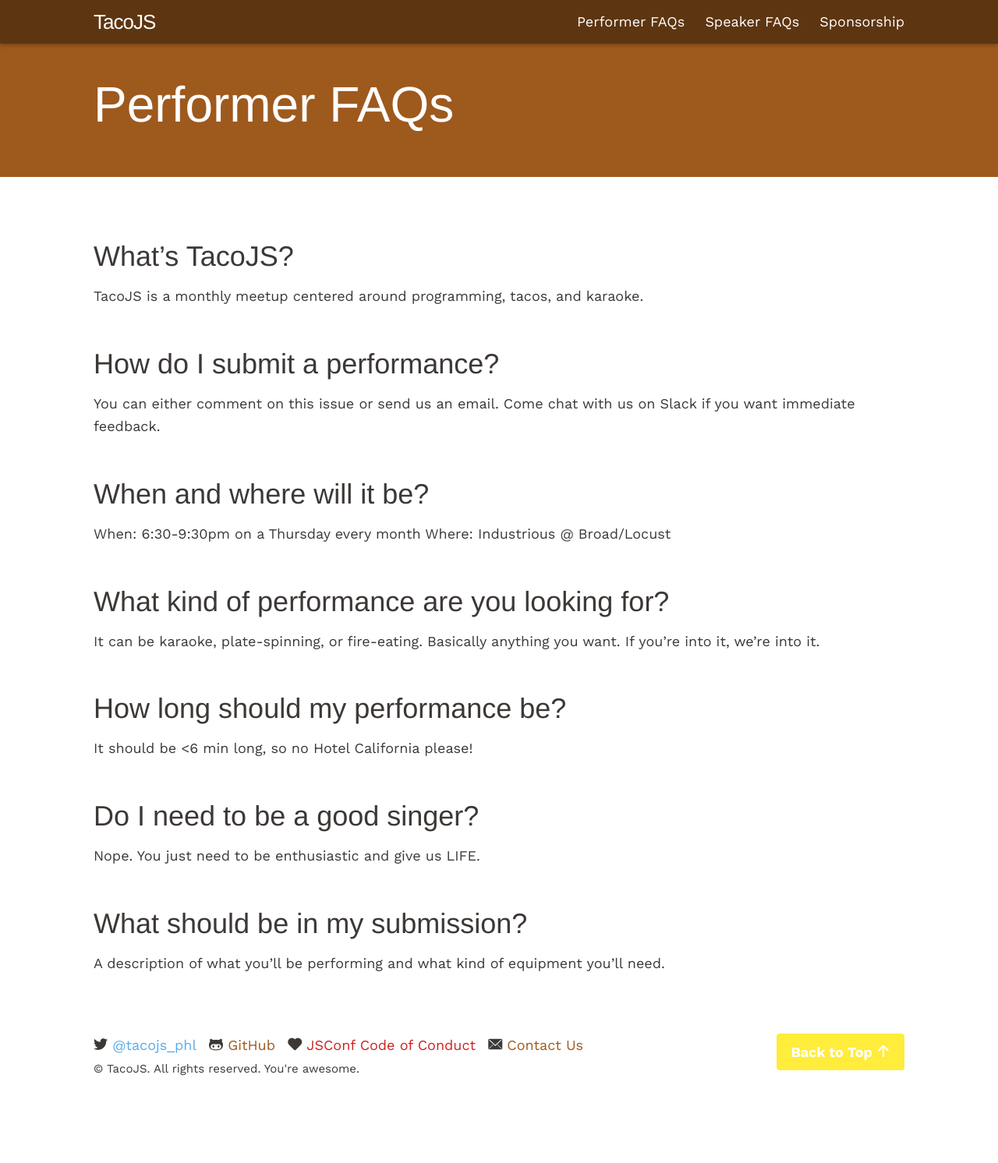
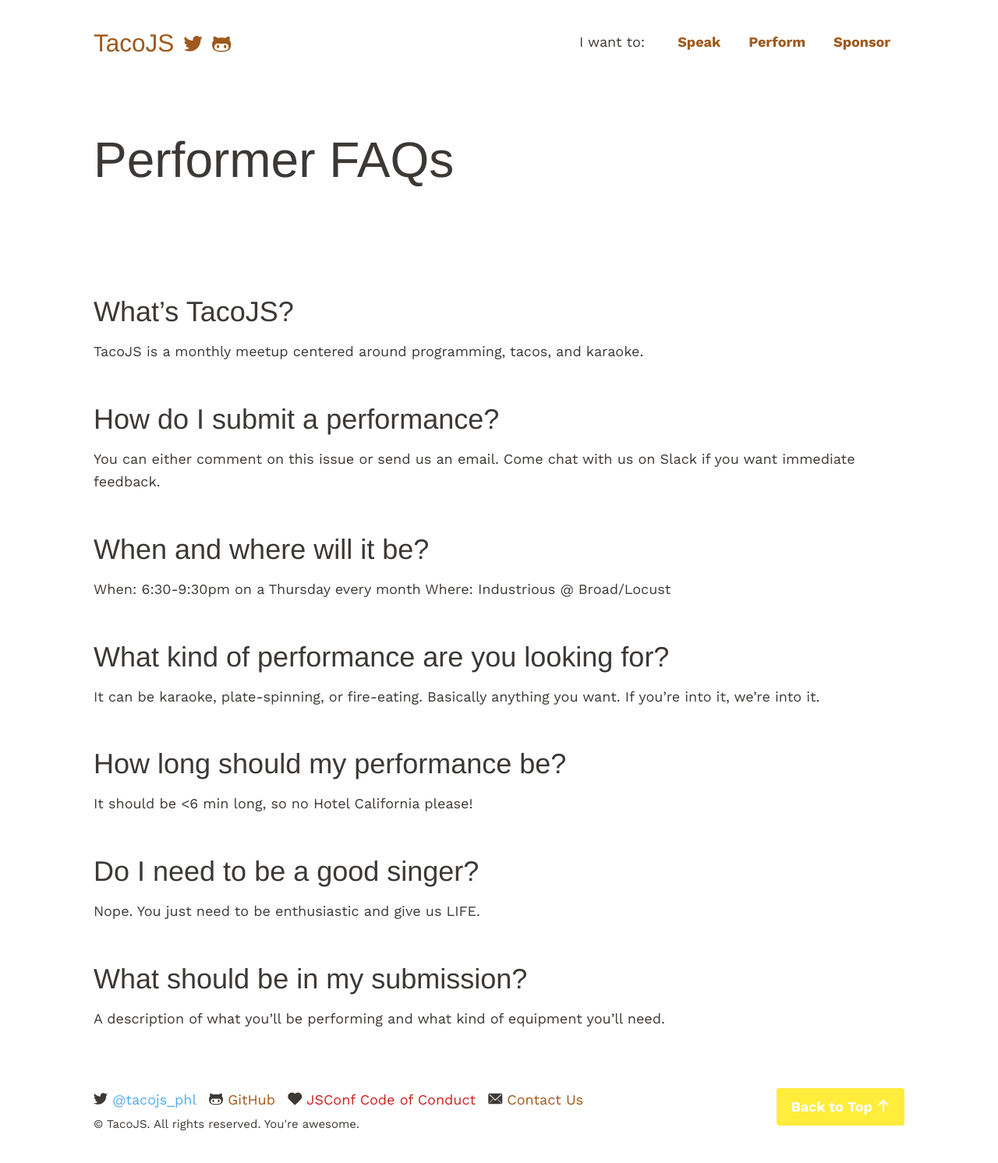
Before and after one commit to TacoJS/tacojs.github.io, a Jekyll site: the page built from pages/performers.md, in a window 1280 px wide. Shown: the whole page at 78% size. Built offline with Jekyll 4.4.1, drawn with Linux system fonts in a browser that asks for light colours; nearby versions of some CDN libraries; some web fonts are replaced; before the commit the page ends 1421 px from its top, so only the background shows below that.

Commit message:
Revamp navigation

```diff
--- a/_includes/header.html
+++ b/_includes/header.html
@@ -1,29 +1,20 @@
 <span id="top"></span>
 
-<div id="navigation">
-
+<section class="nav" id="navigation">
   <container>
-
-    <a class="site-title" href="{{ site.baseurl }}/">{{ site.title }}</a>
-
-    <nav class="site-nav">
-      <a href="#" class="menu-icon">
-        <svg viewBox="0 0 18 15">
-          <path fill="#424242" d="M18,1.484c0,0.82-0.665,1.484-1.484,1.484H1.484C0.665,2.969,0,2.304,0,1.484l0,0C0,0.665,0.665,0,1.484,0 h15.031C17.335,0,18,0.665,18,1.484L18,1.484z"/>
-          <path fill="#424242" d="M18,7.516C18,8.335,17.335,9,16.516,9H1.484C0.665,9,0,8.335,0,7.516l0,0c0-0.82,0.665-1.484,1.484-1.484 h15.031C17.335,6.031,18,6.696,18,7.516L18,7.516z"/>
-          <path fill="#424242" d="M18,13.516C18,14.335,17.335,15,16.516,15H1.484C0.665,15,0,14.335,0,13.516l0,0 c0-0.82,0.665-1.484,1.484-1.484h15.031C17.335,12.031,18,12.696,18,13.516L18,13.516z"/>
-        </svg>
-      </a>
-
-      <div class="trigger">
-        {% for page in site.pages %}
-          {% if page.title %}
-          <a class="page-link" href="{{ page.url | prepend: site.baseurl }}">{{ page.title }}</a>
-          {% endif %}
-        {% endfor %}
-      </div>
-    </nav>
-
+    <row>
+      <column size="33">
+        <a href="/" class="nav-brand">{{ site.title }}</a>
+        <a href="https://twitter.com/{{ site.twitter }}" target="_blank" class="nav-icon" title="Follow @{{ site.twitter }} on Twitter"><icon class="icon-twitter"></icon></a>
+        <a href="https://github.com/{{ site.github }}" target="_blank" class="nav-icon" title="Follow {{ site.github }} on GitHub"><icon class="icon-github"></icon></a>
+        <a href="{{ site.slack-invite }}" target="_blank" class="nav-icon" title="Join {{ site.title }} on Slack!"><icon class="icon-slack"></icon></a>
+      </column>
+      <column size="66" class="text-right">
+        <div class="nav-actions">
+          <span>I want to:</span>
+          <a href="/speak">Speak</a><a href="/perform">Perform</a><a href="/sponsor">Sponsor</a>
+        </div>
+      </column>
+    </row>
   </container>
-
-</div>
+</section>
--- a/_sass/_site.scss
+++ b/_sass/_site.scss
@@ -1,86 +1,34 @@
 // Navigation
-#navigation {
-  background: $primary-darker;
-  color: $white;
-  box-shadow: 0 2px 5px rgba(0,0,0,0.25);
-
-  min-height: 56px;
-
-  // Positioning context for the mobile navigation icon
-  position: relative;
-  z-index: 9900;
-
-  a {
-    color: $white;
+.nav {
+  &-brand {
+    font-family: $title-font-family;
+    font-size: 1.75em;
   }
-
-  .site-title {
-    font-size: 26px;
-    line-height: 56px;
-    letter-spacing: -1px;
-    margin-bottom: 0;
-    float: left;
-
-    &, &:visited {
-      // color: $grey-dark;
-    }
+  &-icon {
+    font-size: 1.35em;
+    margin-left: .25em;
   }
-  .site-nav {
-    float: right;
-    line-height: 56px;
-
-    .menu-icon {
-      display: none;
-    }
-
-    .page-link {
-      // color: $text-color;
-      line-height: $base-line-height;
-
-      // Gaps between nav items, but not on the first one
-      &:not(:first-child) {
-        margin-left: 20px;
+  &-actions {
+    text-align: right;
+    a, span {
+      display: inline-block;
+      padding: .5em 1em;
+      font-weight: bold;
+      &:hover {
+        background: $primary;
+        color: $white;
       }
     }
-
+    span:first-of-type {
+      padding-left: 0;
+      font-weight: normal;
+    }
+    @include media-query($on-laptop) {
+      text-align: left!important;
+    }
     @include media-query($on-palm) {
-      position: absolute;
-      top: 9px;
-      right: 30px;
-      background-color: $background-color;
-      border: 1px solid $grey-light;
-      border-radius: 5px;
-      text-align: right;
-      z-index: 9999;
-      .menu-icon {
-        display: block;
-        float: right;
-        width: 36px;
-        height: 26px;
-        line-height: 0;
-        padding-top: 10px;
-        text-align: center;
-        padding-bottom: 25px;
-        > svg {
-          width: 18px;
-          height: 15px;
-          path {
-            fill: $grey-dark;
-          }
-        }
-      }
-      .trigger {
-        clear: both;
-        display: none;
-      }
-      &:hover .trigger {
-        display: block;
-        padding-bottom: 5px;
-      }
-      .page-link {
-        display: block;
-        padding: 5px 10px;
-        color: $black;
+      a, span {
+        padding: .5em .25em;
       }
     }
   }
@@ -88,8 +36,8 @@
 
 // Page header
 header {
-  background-color: $primary;
-  color: $white;
+  // background-color: $primary;
+  // color: $white;
 }
 
 // Link bar
```
